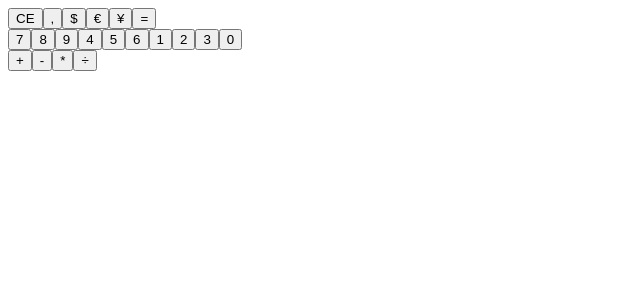
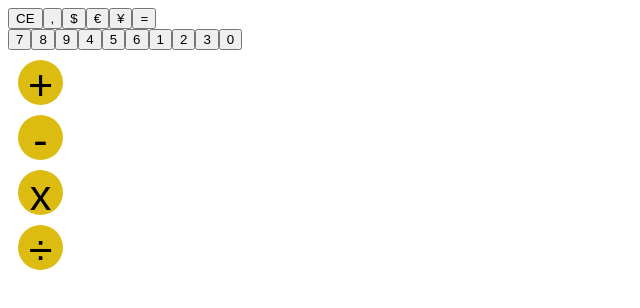
Before and after one commit to Ramiro-isla/calculator, a Vue app: page / in a window 1280 px wide. Shown: the top 308 px of the page, without its empty margins (0-640 px from the left). Built offline with nearby package versions, Linux system fonts and the light colour scheme.

Commit message:
add buttons action

```diff
--- a/package.json
+++ b/package.json
@@ -15,7 +15,7 @@
     "@vitejs/plugin-vue": "^4.0.0",
     "@vue/test-utils": "^2.2.6",
     "jsdom": "^20.0.3",
-    "sass": "^1.57.0",
+    "sass": "^1.57.1",
     "vite": "^4.0.0",
     "vitest": "^0.25.6"
   }
--- a/src/components/Calcuclator.vue
+++ b/src/components/Calcuclator.vue
@@ -1,6 +1,7 @@
 <script></script>
 
 <template>
+ <div id="calculator">
   <div>
     <button>CE</button>
     <button>,</button>
@@ -21,14 +22,18 @@
     <button id="3">3</button>
     <button id="0">0</button>
   </div>
-  <div id="dc">
+  <div id="ButtonsAction">
     <button>+</button>
     <button>-</button>
-    <button>*</button>
+    <button>x</button>
     <button>÷</button>
   </div>
+ </div>
 </template>
 
 <style lang="scss" scoped>
+@import "../sass/mixin.scss";
+@import "../sass/variables";
+ @import "../sass/ButtonsAction.scss";
 
 </style>
--- /dev/null
+++ b/src/sass/ButtonsAction.scss
@@ -0,0 +1,12 @@
+#ButtonsAction {
+
+    font-size: 1.8em;
+    border-color: black;
+
+ button{
+    @include buttons($yellow_buttons);
+    display: grid;
+    justify-items: center;
+    align-items: center;
+ }
+}
--- a/src/sass/mixin.scss
+++ b/src/sass/mixin.scss
@@ -3,6 +3,7 @@
   height: 45px;
   width: 45px;
   border: none;
+  margin: 10px;
   border-radius: 50px;
   font-size: 1.5em;
 }
```
Also changed, not shown: 1 other file (tests, documents, lock files or other folders).
